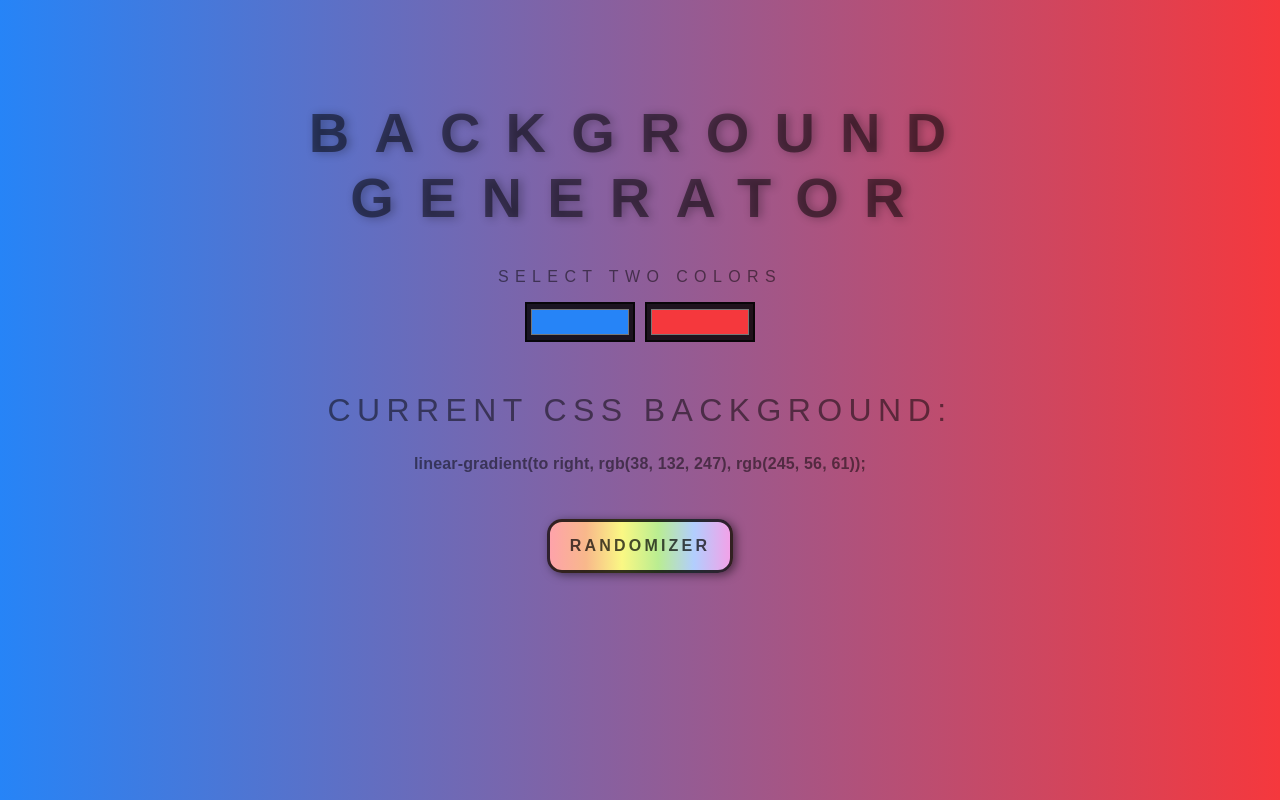
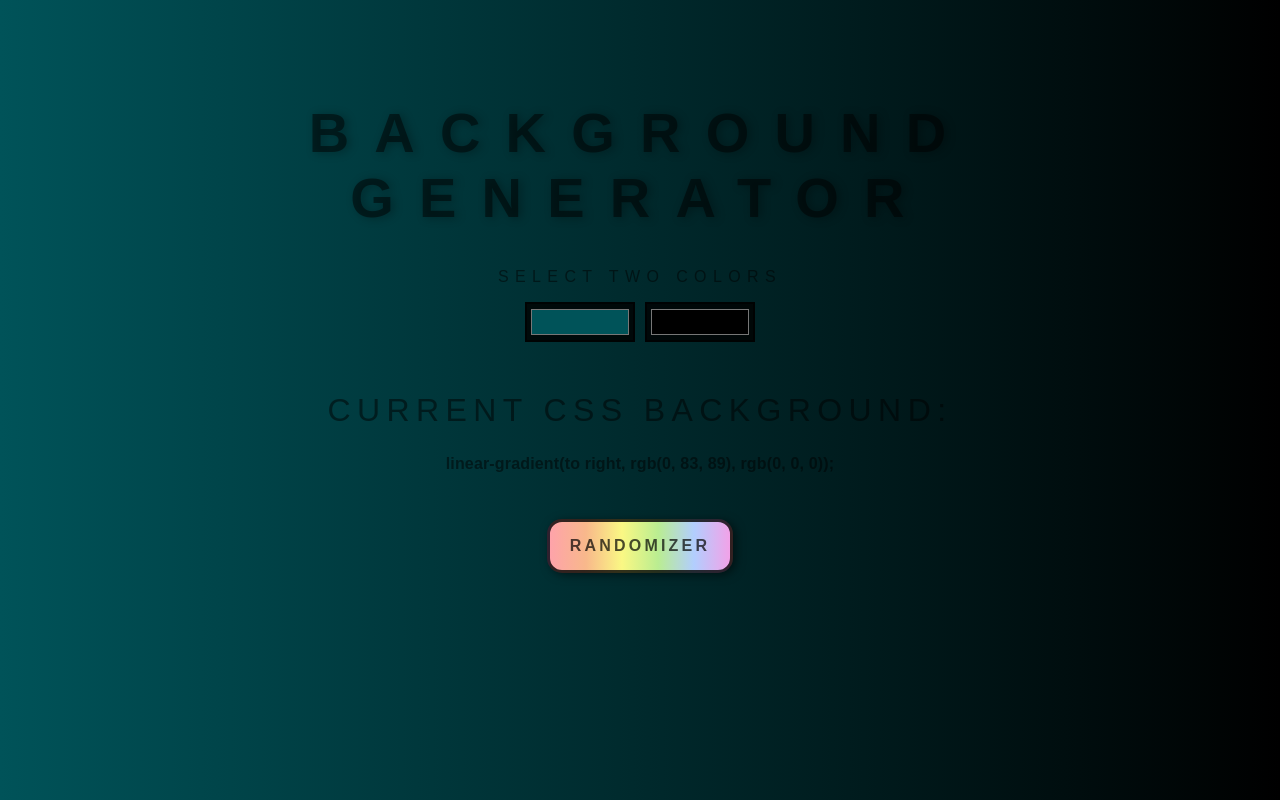
Before and after one commit to tmd747/gradient-generator, a plain HTML site: page index.html in a window 1280 px wide. Drawn offline with Linux system fonts and the light colour scheme.

Commit message:
Update index.html

```diff
--- a/index.html
+++ b/index.html
@@ -6,8 +6,8 @@
 <body id="gradient">
 	<h1>Background Generator</h1>
 	<p>Select two colors</p>
-	<input class="color1" type="color" name="color1" value="#2684f7">
-	<input class="color2" type="color" name="color2" value="#f5383d">
+	<input class="color1" type="color" name="color1" value="#005359">
+	<input class="color2" type="color" name="color2" value="##ffeabe">
 	<h2>Current CSS Background:</h2>
 	<h3></h3>
 	<button id="random">Randomizer</button>
```
